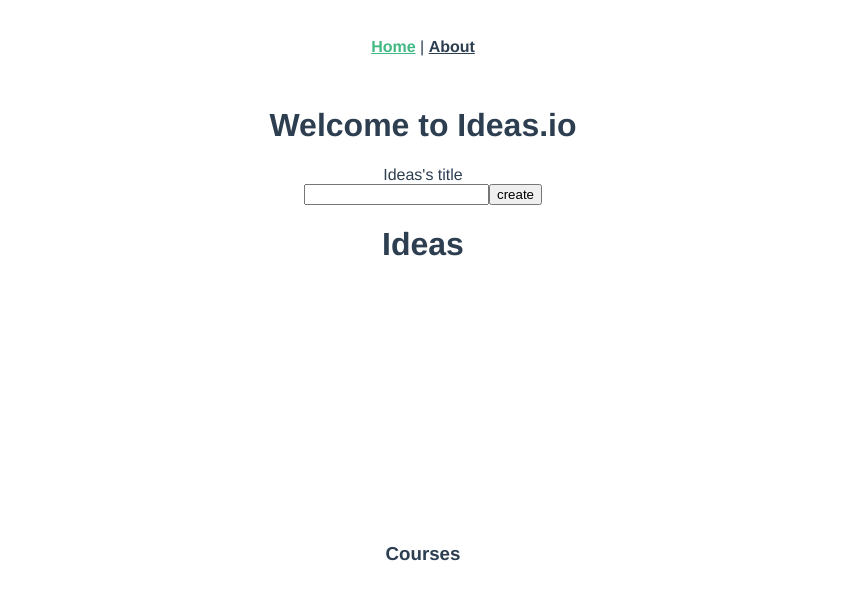
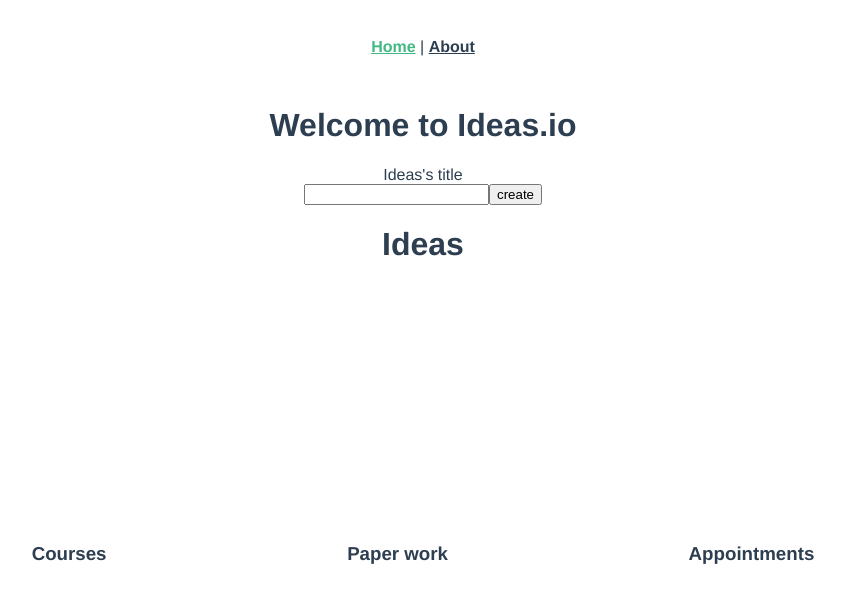
Before and after one commit to sandix34/Vuex-ideas, a Vue app: page / in a window 1280 px wide. Shown: the top 602 px of the page, without its empty margins (217-1062 px from the left). Built offline with nearby package versions, Linux system fonts and the light colour scheme.

Commit message:
Drag & drop entre trois colonnes

```diff
--- a/src/components/Ideas.vue
+++ b/src/components/Ideas.vue
@@ -6,23 +6,37 @@
         <Idea v-for="idea in allIdeas" :key="idea.id" :item="idea" />
       </draggable>
     </div>
+    <div class="destination">
       <div>
         <h3>Courses</h3>
         <draggable v-model="courses" group="ideas">
           <Idea v-for="course in courses" :key="course.id" :item="course" />
         </draggable>
       </div>
+      <div>
+        <h3>Paper work</h3>
+        <draggable class="ideas" v-model="paperWork" group="ideas">
+          <Idea v-for="pw in paperWork" :key="pw.id" :item="pw" />
+        </draggable>
+      </div>
+      <div>
+        <h3>Appointments</h3>
+        <draggable v-model="appointments" group="ideas">
+          <Idea v-for="apt in appointments" :key="apt.id" :item="apt" />
+        </draggable>
+      </div>
+    </div>
   </div>
 </template>
 
 <script>
-import draggable from 'vuedraggable';
-import Idea from '@/components/Idea';
+import draggable from "vuedraggable";
+import Idea from "@/components/Idea";
 
 export default {
   components: {
     draggable,
-    Idea,
+    Idea
   },
   computed: {
     allIdeas: {
@@ -40,8 +54,24 @@
       set(value) {
         this.$store.dispatch("saveCoursesOrdering", value);
       }
+    },
+    paperWork: {
+      get() {
+        return this.$store.getters.paperWork;
+      },
+      set(value) {
+        this.$store.dispatch("savePaperWorkOrdering", value);
       }
     },
+    appointments: {
+      get() {
+        return this.$store.getters.appointments;
+      },
+      set(value) {
+        this.$store.dispatch("saveAppointmentsOrdering", value);
+      }
+    }
+  }
 };
 </script>
 
@@ -54,4 +84,8 @@
   align-content: center;
   height: 30vh;
 }
+.destination {
+  display: flex;
+  justify-content: space-evenly;
+}
 </style>
--- a/src/store.js
+++ b/src/store.js
@@ -7,6 +7,8 @@
   state: {
     ideas: {},
     courses: [],
+    paperWork: [],
+    appointments: [],
   },
   mutations: {
     CREATE_IDEAS(state, payload) {
@@ -19,7 +21,13 @@
     },
     SAVE_COURSES_ORDERING(state, payload) {
       state.courses = [...payload];
-    }
+    },
+    SAVE_PAPERWORK_ORDERING(state, payload) {
+      state.paperWork = [...payload];
+    },
+    SAVE_APPOINTMENTS_ORDERING(state, payload) {
+      state.appointments = [...payload];
+    },
   },
   actions: {
     createIdea(context, payload) {
@@ -34,6 +42,12 @@
     },
     saveCoursesOrdering({ commit }, payload) {
       commit("SAVE_COURSES_ORDERING", payload);
+    },
+    savePaperWorkOrdering({ commit }, payload) {
+      commit("SAVE_PAPERWORK_ORDERING", payload);
+    },
+    saveAppointmentsOrdering({ commit }, payload) {
+      commit("SAVE_APPOINTMENTS_ORDERING", payload);
     }
   },
   getters: {
@@ -45,6 +59,12 @@
     },
     courses(state) {
       return state.courses;
+    },
+    paperWork(state) {
+      return state.paperWork;
+    },
+    appointments(state) {
+      return state.appointments;
     }
   }
 });
```
Lines whose indentation alone changed are shown as unchanged.
